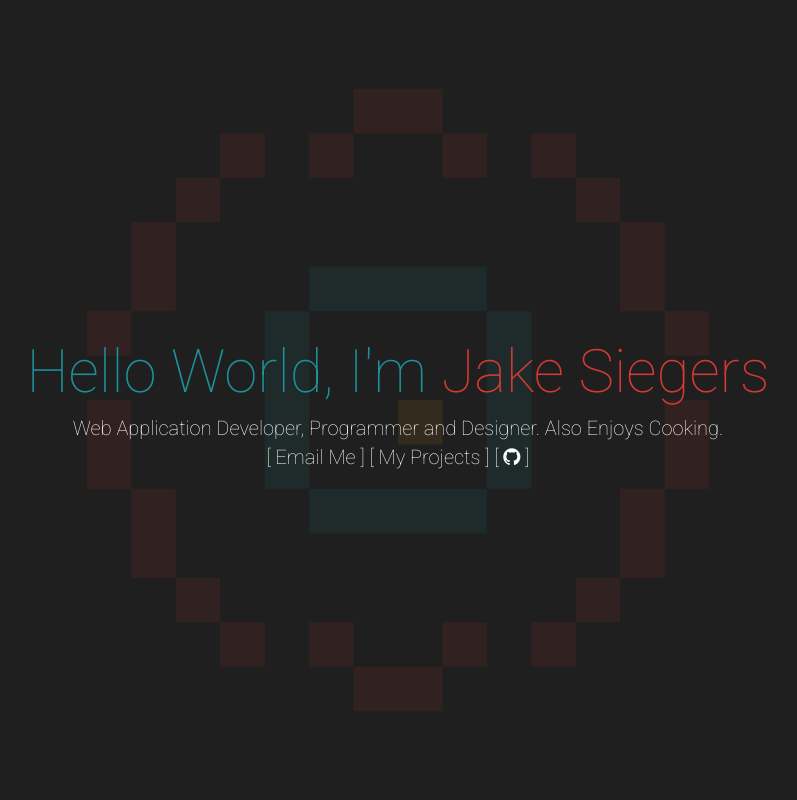
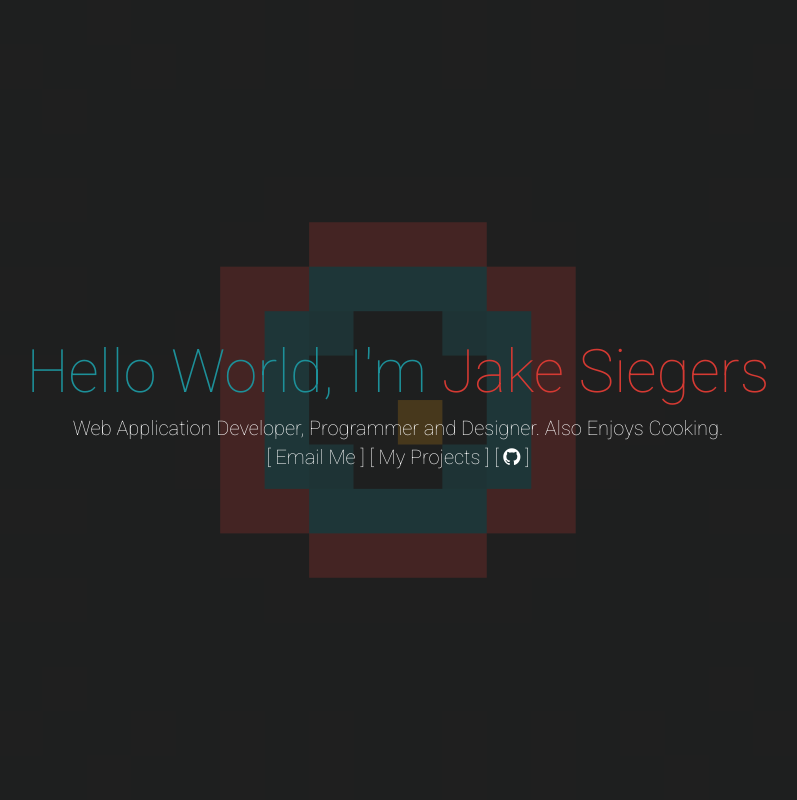
Before and after one commit to JakeSiegers/JakeSiegers.com-2014-2017, a PHP site: page / in a window 1280 px wide. Shown: the whole page, without its empty margins (242-1039 px from the left). Run offline with PHP 8.4, Linux system fonts and the light colour scheme.

Commit message:
updated background - better support, updated visuals

```diff
--- a/css/style.css
+++ b/css/style.css
@@ -131,7 +131,6 @@ a:hover{
 }
 
 
-
 .js_emailErrorMessage{
 	color:#d53a33 ;
 	text-align: center;
@@ -141,45 +140,26 @@ a:hover{
 	text-align: center;
 }
 
+.js_backgroundCanvas {
+	opacity:0.2;
+	position: fixed;
+	top: 50%;
+	left: 50%;
+	min-width: 100%;
+	min-height: 100%;
+	width: auto;
+	height: auto;
+	z-index: -100;
+	-webkit-transform: translateX(-50%) translateY(-50%);
+	transform: translateX(-50%) translateY(-50%);
+}
+
+/* BOOTSTRAP OVERRIDES */
+
 input:focus,textarea:focus,select:focus{
 	border-color: #202020 !important;
 	box-shadow: #202020 !important;
-	/*border-color: #e79c10 !important;
-	box-shadow: 0 1px 1px rgba(0, 0, 0, 0.075) inset, 0 0 8px rgba(126, 239, 104, 0.6) !important;
-	outline: 0 none !important;*/
 }
-.vis_wrap{
-	position:fixed;
-	top:0px;
-	left:0px;
-	z-index: -1;
-}
-.vis_visualizer{
-	opacity: 0;
-	height:100%;
-}
-
-
-
-/*
-.js_moveAround{
-	-webkit-animation: move 1s infinite;
-	-webkit-animation-direction: alternate;
-	-webkit-animation-timing-function: ease-in-out;
-	animation: move 1s infinite;
-	animation-direction: alternate;
-	animation-timing-function: ease-in-out;
-}
-
-@keyframes move{
- 	from {margin-top:10px;}
-	to {margin-top:600px;}
-}
-@-webkit-keyframes move {
-	from {margin-top:10px;}
-	to {margin-top:600px;}
-}
-*/
 
 ::-webkit-input-placeholder { /* WebKit browsers */
 	color:rgba(255, 255, 255, 0.5) !important;
--- a/index.php
+++ b/index.php
@@ -9,6 +9,7 @@
 		<meta charset="utf-8">
 		<meta name="viewport" content="width=device-width">
 		<title>Jake Siegers - Web Developer</title>
+		<meta name="description" content="&quot;Now avaiable in web 2.0!&quot;" />
 		<link href='http://fonts.googleapis.com/css?family=Roboto:400,900,100' rel='stylesheet' type='text/css'>
 		<link rel="stylesheet" type="text/css" href="css/bootstrap.min.css"/>
 		<link rel="stylesheet" type="text/css" href="css/style.css"/>
@@ -41,9 +42,7 @@
 		<!-- end of icons -->
 	</head>
 	<body>
-		<div class="vis_wrap" style="display:flex;justify-content:center;align-items:center;width:100%;height:100%;">
-			<canvas class="vis_visualizer" width="1280" height="720" ></canvas>
-		</div>
+		<canvas class="js_backgroundCanvas" id="js_backgroundCanvas" width="1280" height="720" ></canvas>
 		<div class="container js_head" id="js_head">
 				<div class="js_title"><?php echo $js_randomGreetings[array_rand($js_randomGreetings,1)] ?> I'm <span class="js_name">Jake Siegers</span></div>
 				<div class="js_desc">Web Application Developer, Programmer and Designer. Also Enjoys Cooking.</div>
--- a/js/visualizer.js
+++ b/js/visualizer.js
@@ -4,12 +4,14 @@ var trigCount = 0;
 var visPos = {x:1280/2,y:720/2};
 var mousePos = {x:1280/2,y:720/2};
 var currentVisuals = new Array();
-var numVisuals = 6;
+
 var visColors = {
 	blue: 'rgba(29,144,153,1)',
 	red: 'rgba(213,58,51,1)',
 	yellow: 'rgba(231,156,16,1)'
 }
+var mouseSnake = [];
+
 var visuals = {
 	0:function(){
 		//360 length spinning rod
@@ -44,15 +46,34 @@ var visuals = {
 	5:function(){
 		canvasCtx.fillStyle = visColors.red;
 		vis_drawCircle(visPos.x,visPos.y,300,10,true,true);
+	},
+	6:function(){
+		for(var i=0;i<20;i++){
+			if(i%2==0){
+				canvasCtx.fillStyle = visColors.red;
+				vis_drawRect((canvas.width/20)*i,(canvas.height/2)+Math.sin(trigCount*(i+1))*(canvas.height/4));
+			}
+		}
+	},
+	7:function(){
+		for(var i=0;i<20;i++){
+			if(i%2!=0){
+				canvasCtx.fillStyle = visColors.blue;
+				vis_drawRect((canvas.width/20)*i,(canvas.height/2)+Math.sin(trigCount*(i+1))*(canvas.height/4));
+			}
+		}
 	}
 };
+
+//Count visual functions above!
+var numVisuals = Object.keys(visuals).length;
 
 $(function(){
 	vis_initVisualizer();
 });
 
 function vis_initVisualizer(){
-	canvas = document.querySelector('.vis_visualizer');
+	canvas = document.querySelector('#js_backgroundCanvas');
 	//canvas.style.width=vis_getScreenWidth()+"px";
 	//canvas.style.height=vis_getScreenHeight()+"px";
 	canvasCtx = canvas.getContext("2d");
@@ -60,7 +81,7 @@ function vis_initVisualizer(){
 	canvasCtx.fillRect(0, 0, canvas.width,  canvas.height);
 	//MOUSE SUPPORT
 	document.body.addEventListener('mousemove', vis_updateMouse, false);
-	setInterval(vis_draw,10);
+	setInterval(vis_draw,20);
 	vis_changeVisual();
 }
 
@@ -95,7 +116,8 @@ function vis_changeVisual(){
 }
 
 function vis_draw(){
-
+	canvasCtx.fillStyle = 'rgba(32,32,32,0.1)';
+	canvasCtx.fillRect(0, 0, canvas.width,  canvas.height);
 
 	trigCount+=0.01;
 	if(trigCount > Math.PI*2){
@@ -105,14 +127,7 @@ function vis_draw(){
 
 	/*
 	//Just draws 2 basic sinewaves. Not interactive.
-	for(var i=0;i<20;i++){
-		if(i%2==0){
-			canvasCtx.fillStyle = 'rgba(29,144,153,0.3)';
-		}else{
-			canvasCtx.fillStyle = 'rgba(213,58,51,0.3)';
-		}
-		vis_drawRect((canvas.width/20)*i,(canvas.height/2)+Math.sin(trigCount*(i+1))*(canvas.height/2));
-	}
+
 	*/
 
 	//run current visuals
@@ -122,9 +137,6 @@ function vis_draw(){
 
 	canvasCtx.fillStyle = visColors.yellow;
 	vis_drawRect(mousePos.x,mousePos.y);
-
-	canvasCtx.fillStyle = 'rgba(32,32,32,0.9)';
-	canvasCtx.fillRect(0, 0, canvas.width,  canvas.height);
 }
 
 //Hope you know your trig! I left some notes so maybe you can learn off of me
```
